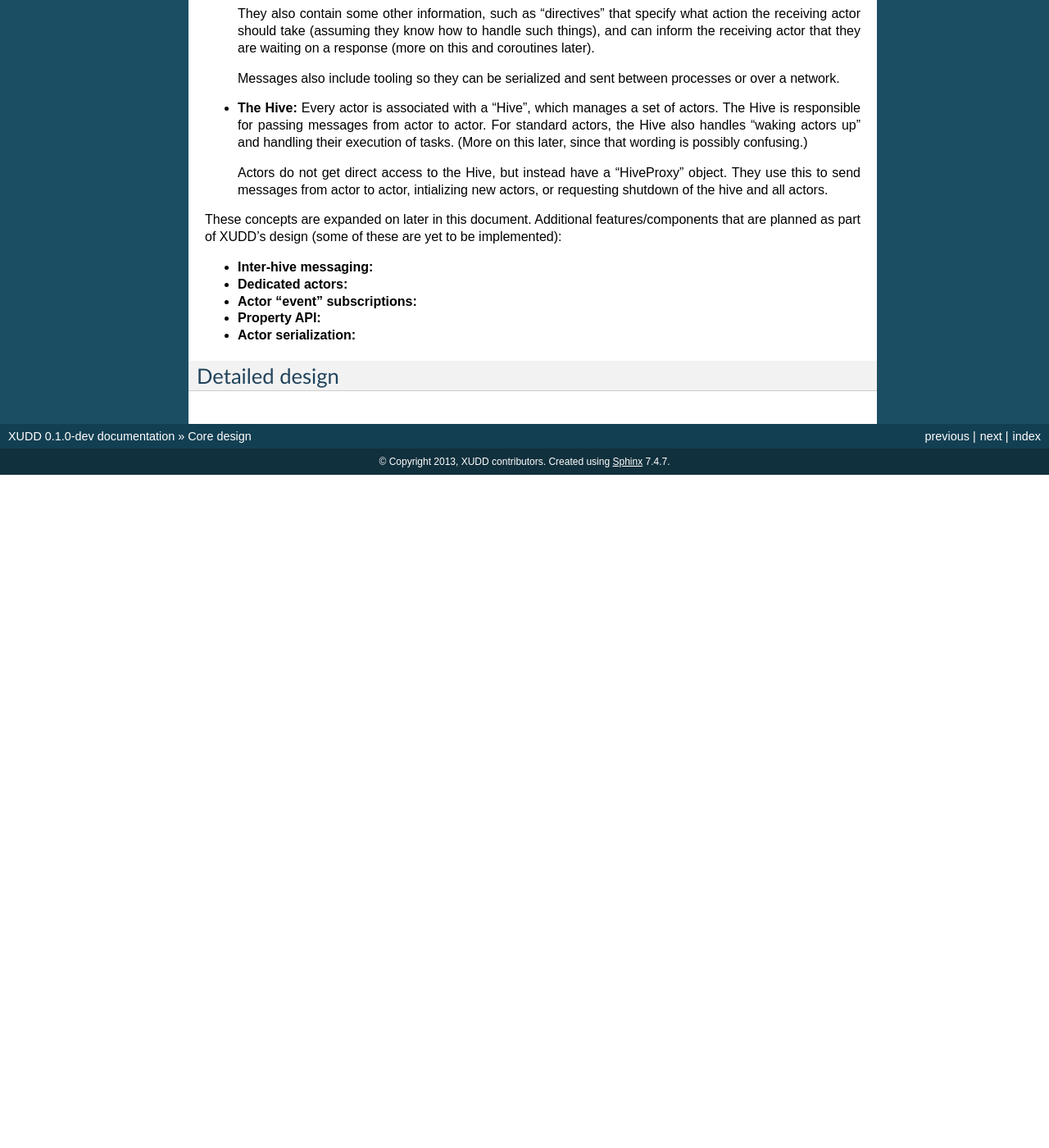
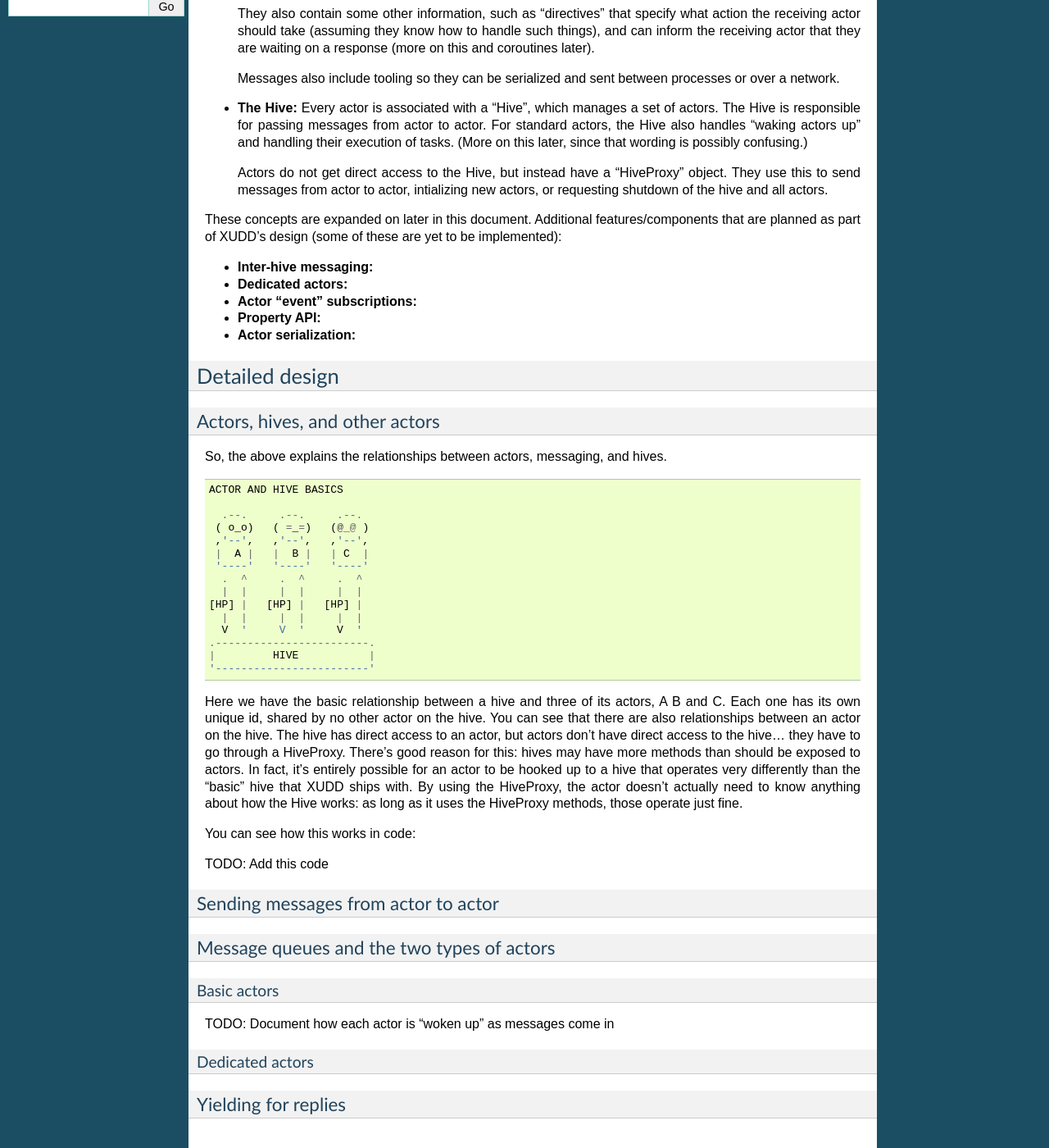
Before and after one commit to xudd/xudd, a Sphinx documentation site: the page built from docs/source/core.rst, in a window 1280 px wide and 1400 px high, scrolled down 529 px. Shown: the whole window at 82% size. Built offline with Sphinx 7.4.7, drawn with Linux system fonts in a browser that asks for light colours; before the commit the page ends 1108 px from its top, so only the background shows below that; some of the changed text lies outside the part shown.

Commit message:
Actors, messages and other actors docs

```diff
--- a/docs/source/core.rst
+++ b/docs/source/core.rst
@@ -63,5 +63,68 @@
 - **Property API:**
 - **Actor serialization:**
 
+
 Detailed design
 ===============
+
+Actors, hives, and other actors
+-------------------------------
+
+So, the above explains the relationships between actors, messaging,
+and hives.
+
+::
+
+  ACTOR AND HIVE BASICS
+
+    .--.     .--.     .--.
+   ( o_o)   ( =_=)   (@_@ )
+   ,'--',   ,'--',   ,'--',
+   |  A |   |  B |   | C  |
+   '----'   '----'   '----'
+    .  ^     .  ^     .  ^
+    |  |     |  |     |  |
+  [HP] |   [HP] |   [HP] |
+    |  |     |  |     |  |
+    V  '     V  '     V  '
+  .------------------------.
+  |         HIVE           |
+  '------------------------'
+
+Here we have the basic relationship between a hive and three of its
+actors, A B and C.  Each one has its own unique id, shared by no other
+actor on the hive.  You can see that there are also relationships
+between an actor on the hive.  The hive has direct access to an actor,
+but actors don't have direct access to the hive... they have to go
+through a HiveProxy.  There's good reason for this: hives may have
+more methods than should be exposed to actors.  In fact, it's entirely
+possible for an actor to be hooked up to a hive that operates very
+differently than the "basic" hive that XUDD ships with.  By using the
+HiveProxy, the actor doesn't actually need to know anything about how
+the Hive works: as long as it uses the HiveProxy methods, those
+operate just fine.
+
+You can see how this works in code:
+
+TODO: Add this code
+
+
+Sending messages from actor to actor
+------------------------------------
+
+
+Message queues and the two types of actors
+------------------------------------------
+
+
+Basic actors
+~~~~~~~~~~~~
+
+TODO: Document how each actor is "woken up" as messages come in
+
+Dedicated actors
+~~~~~~~~~~~~~~~~
+
+
+Yielding for replies
+--------------------
```
